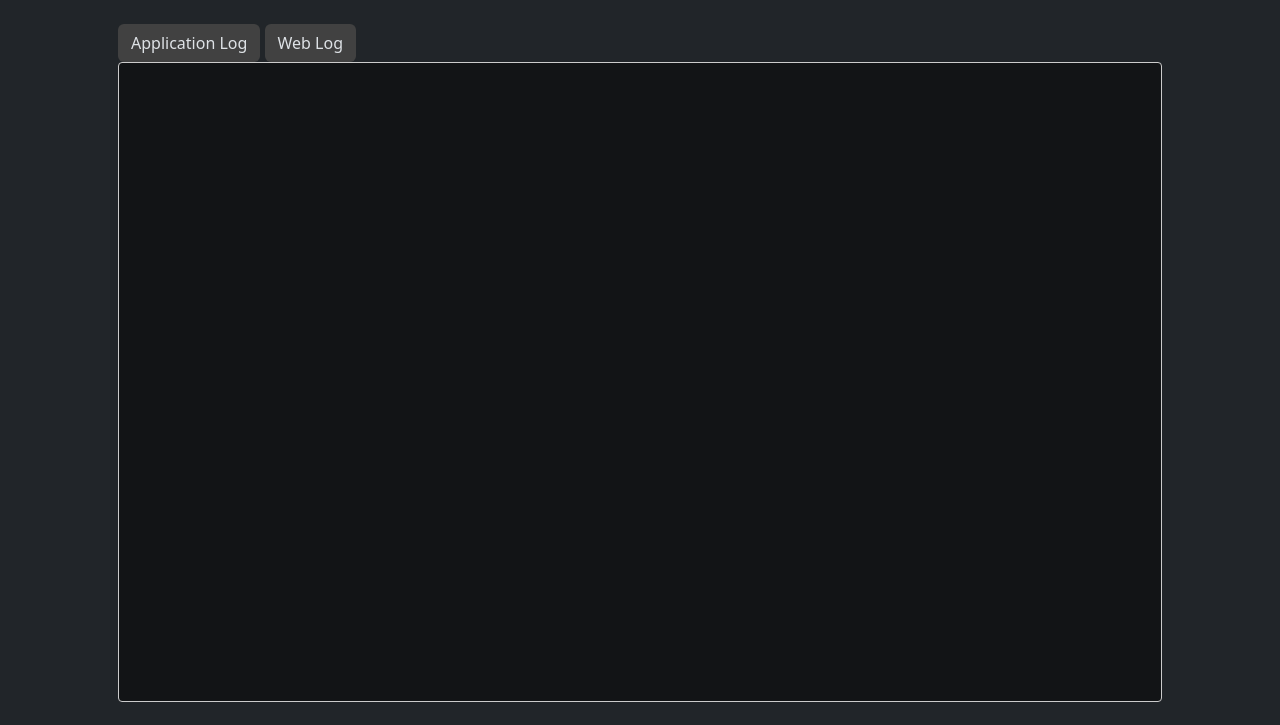
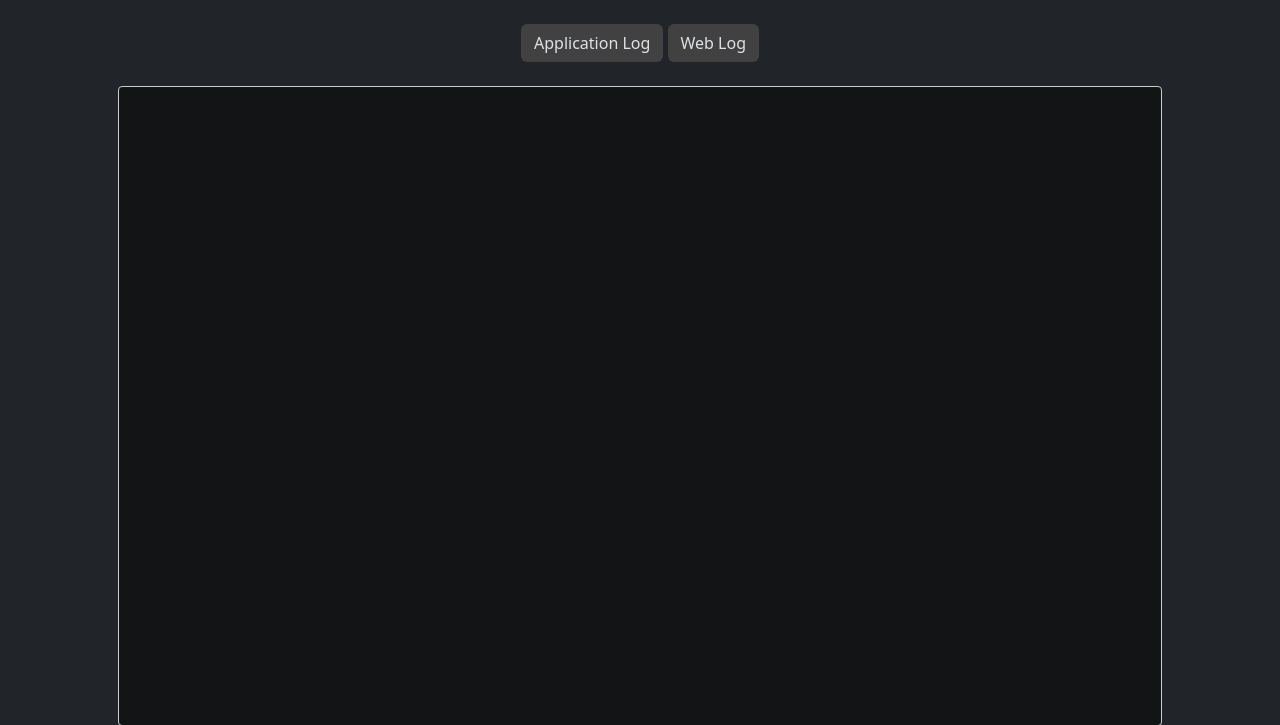
Before and after one commit to gars50/SeenIt, a Python web app: template app/templates/settings/logs.html in a window 1280 px wide. Shown: the part 59-784 px from the top of the page. Run offline with Jinja, Linux system fonts and the light colour scheme; the template is opened without the code that fills it, so the values that code supplies are empty; some libraries are stand-ins or nearby versions.

Commit message:
Centering title

```diff
--- a/app/templates/settings/logs.html
+++ b/app/templates/settings/logs.html
@@ -3,12 +3,13 @@
 
 {% block content %}
     <span hidden class="title">{% block title %} Live logs {% endblock %}</span>
-    <input type="radio" class="btn-check" name="options-base" id="option1" autocomplete="off">
-    <label class="btn" for="option1" onclick="openLog(event, 'app')" style="background-color: rgb(65, 65, 65);">Application Log</label>
+    <div class='wrapper text-center'>
+        <input type="radio" class="btn-check" name="options-base" id="option1" autocomplete="off">
+        <label class="btn" for="option1" onclick="openLog(event, 'app')" style="background-color: rgb(65, 65, 65);">Application Log</label>
 
-    <input type="radio" class="btn-check" name="options-base" id="option2" autocomplete="off">
-    <label class="btn" for="option2" onclick="openLog(event, 'www')" style="background-color: rgb(65, 65, 65);">Web Log</label>
-
+        <input type="radio" class="btn-check" name="options-base" id="option2" autocomplete="off">
+        <label class="btn" for="option2" onclick="openLog(event, 'www')" style="background-color: rgb(65, 65, 65);">Web Log</label>
+    </div>
     <br>
     <div class="logging_window">
         <div class="logging_content">
```
